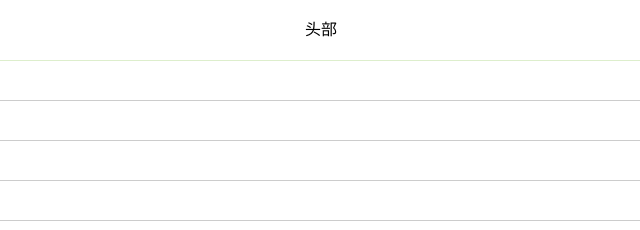
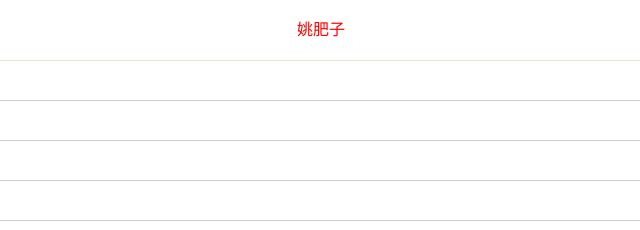
Before and after one commit to Dragon-Chinese/zysym, a plain HTML site: page index.html in a window 1280 px wide. Shown: the top 230 px of the page, 319-959 px from the left. Drawn offline with Linux system fonts and the light colour scheme.

Commit message:
石富强

```diff
--- a/index.html
+++ b/index.html
@@ -10,7 +10,7 @@
 
 <body>
     <div class="wrap">
-        <header>头部</header>
+        <header>姚肥子</header>
         <main>
             <ul class="list">
                 <li>张龙</li>
--- a/style.css
+++ b/style.css
@@ -22,6 +22,7 @@
     border-bottom: 1px solid #dec;
     line-height: 60px;
     text-align: center;
+    color: red;
 }
 
 main {
```
